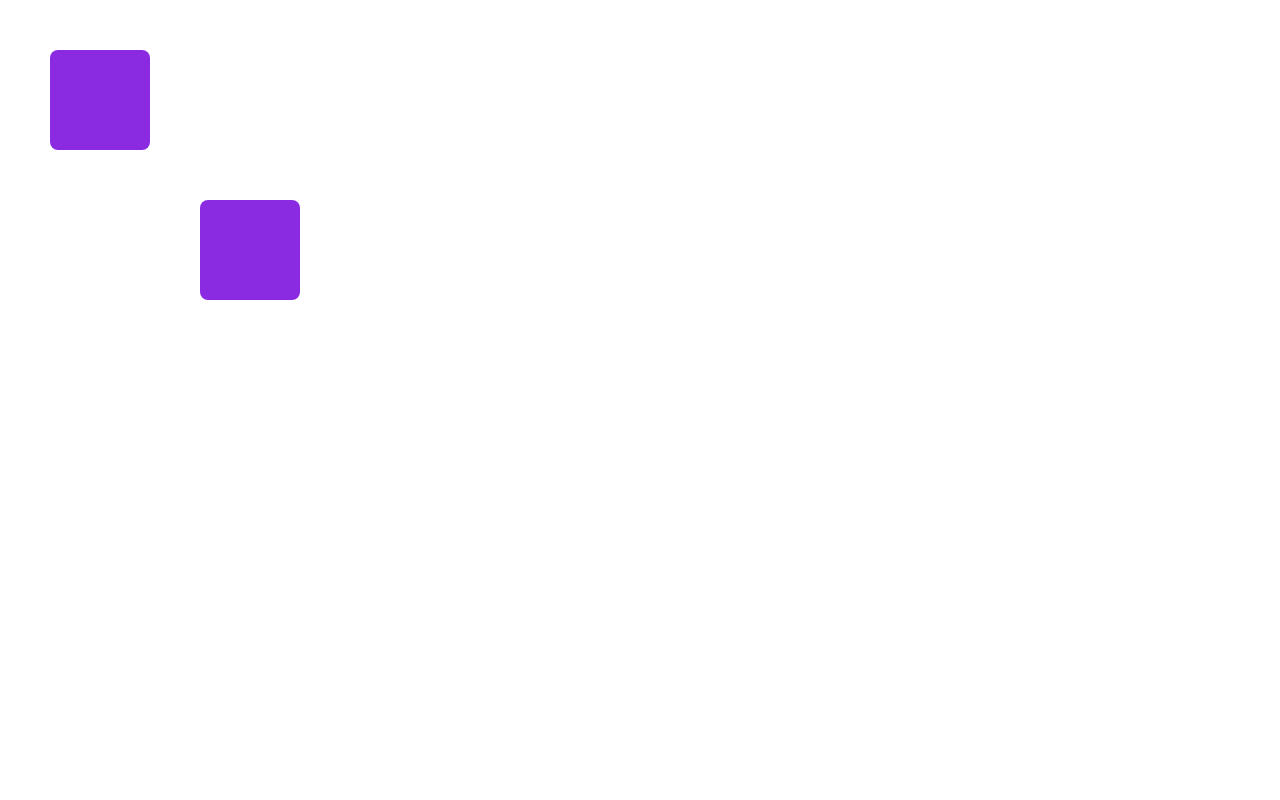
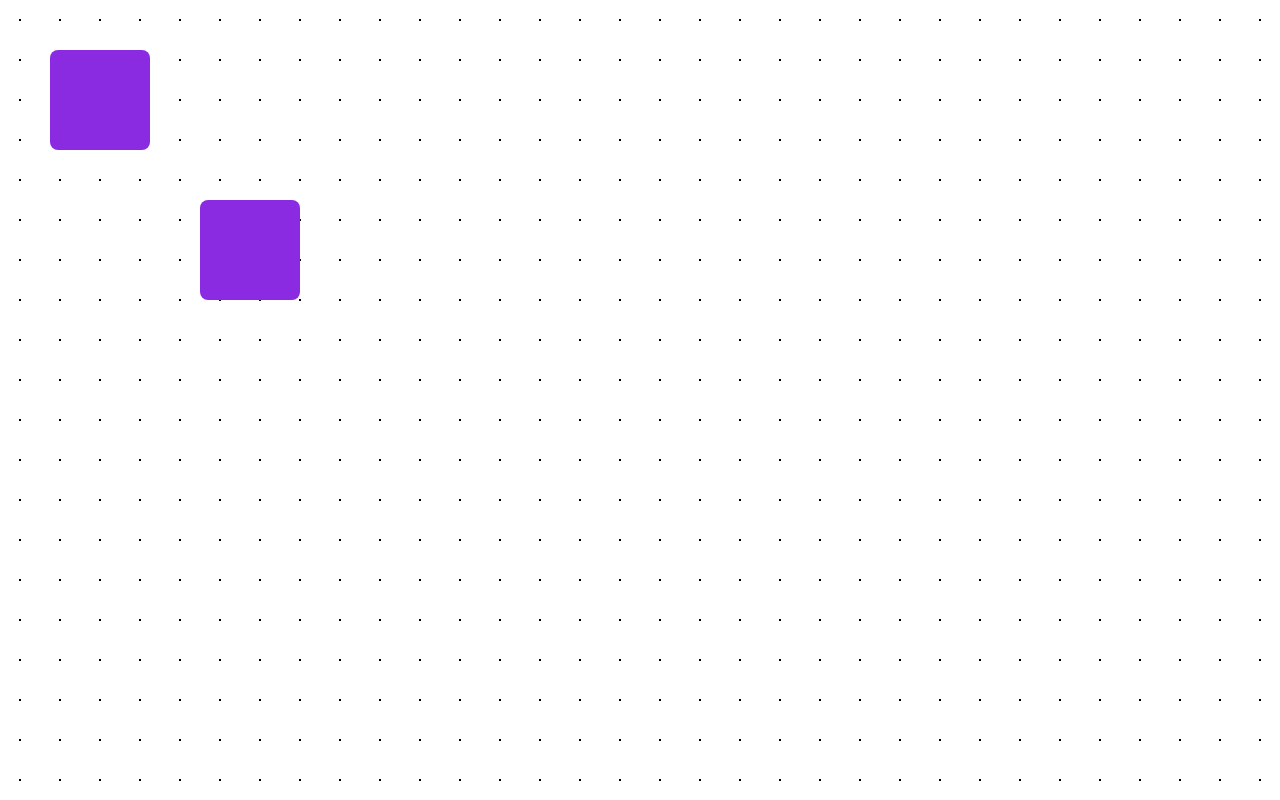
Before and after one commit to LilCSharp/nephele, a React (Create React App) app: page / in a window 1280 px wide. Built offline with nearby package versions, Linux system fonts and the light colour scheme.

Commit message:
Added grid layout to master view

```diff
--- /dev/null
+++ b/src/Diagram.css
@@ -0,0 +1,4 @@
+.diagram-body {
+    background-size: 40px 40px;
+    background-image: radial-gradient(circle, #000000 1px, rgba(0, 0, 0, 0) 1px);
+  }
--- a/src/DiagramContainer.tsx
+++ b/src/DiagramContainer.tsx
@@ -1,6 +1,7 @@
 import React, { useState, MouseEvent } from "react";
 import Rectangle from "./Rectangle";
 import { RectangleProps } from "./types";
+import "./Diagram.css";
 
 const Diagram: React.FC = () => {
     const [selection, setSelection] = useState<number | null>(null);
@@ -62,7 +63,7 @@ const Diagram: React.FC = () => {
     return (
         <div
             id="global-board"
-            className="diagram-container-wrapper"
+            className="diagram-body diagram-container-wrapper"
             style={{
                 position: 'absolute',
                 top: 0,
```
